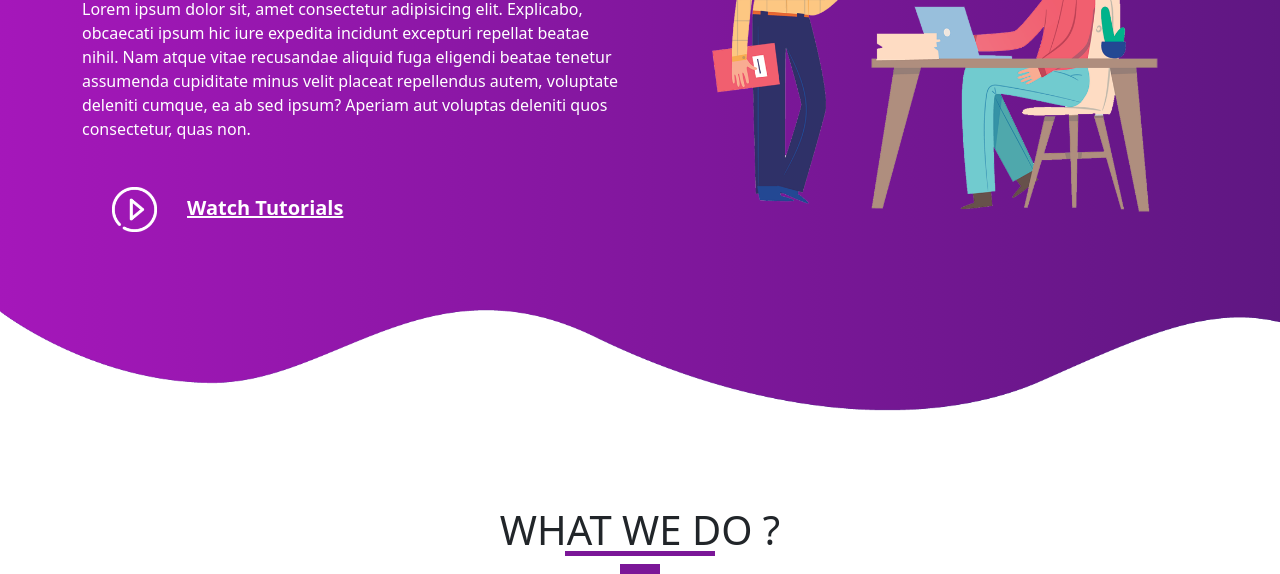
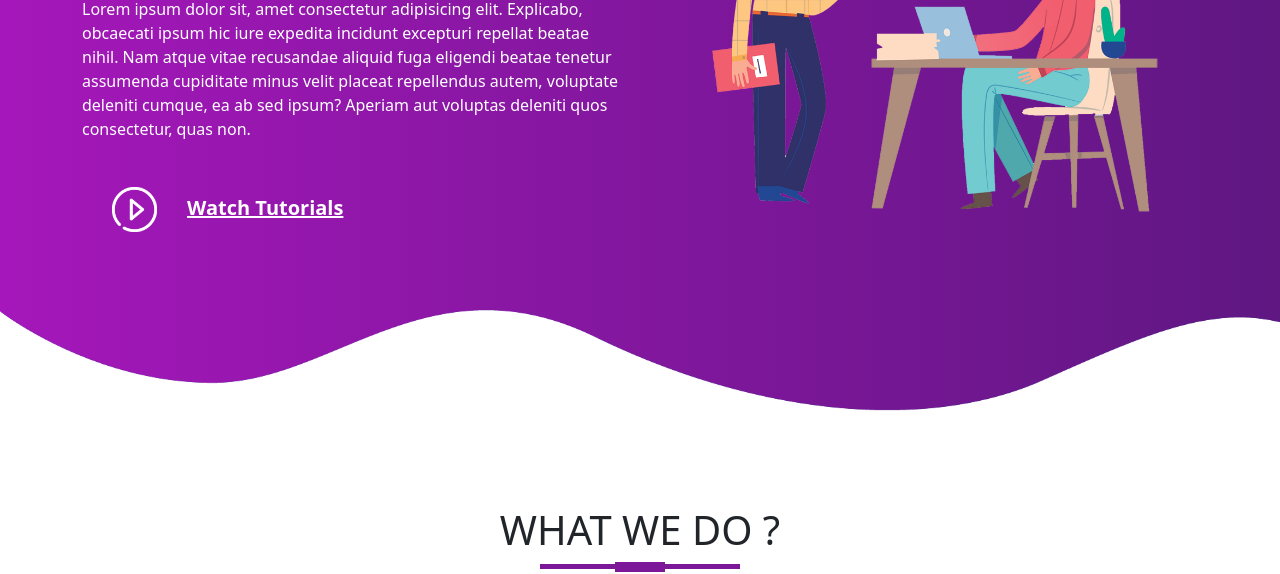
Before and after one commit to MeeraMurali03/agency, a plain HTML site: page index.html in a window 1280 px wide. Shown: the part 229-803 px from the top of the page. Drawn offline with nearby package versions, Linux system fonts and the light colour scheme.

Commit message:
updated service

```diff
--- a/style.css
+++ b/style.css
@@ -108,23 +108,23 @@ text-align: left;
     content: '';
     background: #7b1798;
     height: 5px;
-    width: 150px;
+    width: 200px;
     margin-left: auto;
     margin-right: auto;
     display: block;
-    transform: translateY(50px);
+    transform: translateY(63px);
 }
 .title::after
 {
     content: '';
     background: #7b1798;
     height: 10px;
-    width: 40px;
+    width: 50px;
     margin-left: auto;
     margin-right: auto;
     margin-bottom: 40px;
     display: block;
-    transform: translateY(10px);
+    transform: translateY(8px);
 }
 #services .btn-primary
 {
```
